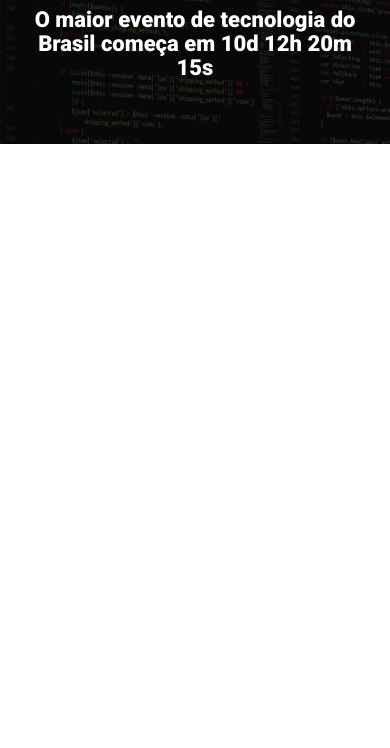
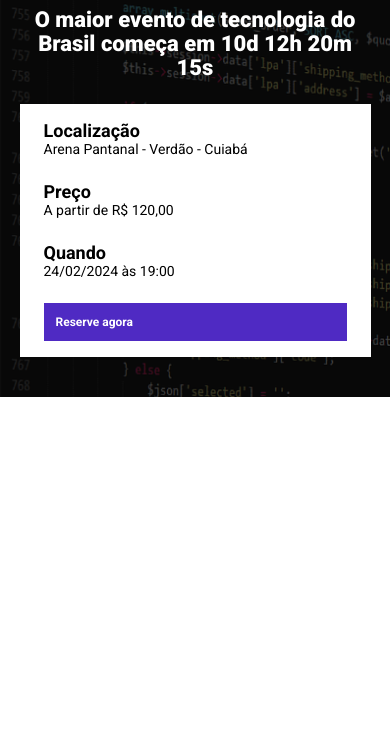
Before and after one commit to zeharoldoparente/EBAC_Talks, a website built with Parcel: page src/index.html in a window 390 px wide. Shown: the part 96-844 px from the top of the page. Built offline with nearby package versions, Linux system fonts and the light colour scheme.

Commit message:
Finish bar info

```diff
--- a/src/index.html
+++ b/src/index.html
@@ -19,6 +19,23 @@
             <p class="hero__text">
                O maior evento de tecnologia do Brasil começa em 10d 12h 20m 15s
             </p>
+            <div class="infos-bar">
+               <ul class="infos-bar__infos">
+                  <li class="infos-bar__infos__item">
+                     <b>Localização</b>
+                     Arena Pantanal - Verdão - Cuiabá
+                  </li>
+                  <li class="infos-bar__infos__item">
+                     <b>Preço</b>
+                     A partir de R$ 120,00
+                  </li>
+                  <li class="infos-bar__infos__item">
+                     <b>Quando</b>
+                     24/02/2024 às 19:00
+                  </li>
+               </ul>
+               <a class="button button--primary" href="#">Reserve agora</a>
+            </div>
          </div>
       </header>
       <script src="scripts/main.js"></script>
--- /dev/null
+++ b/src/styles/components/_button.scss
@@ -0,0 +1,23 @@
+.button {
+   padding: 12px;
+   font-size: 12px;
+   font-weight: bold;
+   text-decoration: none;
+   text-align: center;
+   white-space: nowrap;
+
+   &--primary {
+      color: #fff;
+      background-color: #4f2ac3;
+   }
+
+   @media (max-width: 640px) {
+      display: block;
+      width: 100%;
+   }
+
+   @media (max-width: 1024px) {
+      display: flex;
+      align-items: center;
+   }
+}
--- /dev/null
+++ b/src/styles/components/_infos_bar.scss
@@ -0,0 +1,38 @@
+.infos-bar {
+   padding: 16px 24px;
+   background-color: #fff;
+   display: flex;
+   justify-content: space-between;
+   &__infos {
+      display: flex;
+      gap: 40px;
+
+      &__item {
+         font-size: 14px;
+         color: #000;
+
+         b {
+            font-size: 18px;
+            display: block;
+            color: #000;
+         }
+      }
+   }
+
+   @media (max-width: 640px) {
+      display: block;
+
+      &__infos {
+         display: block;
+
+         &__item {
+            margin-bottom: 24px;
+         }
+      }
+   }
+   @media (max-width: 1024px) {
+      &__infos {
+         gap: 16px;
+      }
+   }
+}
--- a/src/styles/main.scss
+++ b/src/styles/main.scss
@@ -1,10 +1,13 @@
 @use "hero";
+@use "components/infos_bar";
+@use "components/button";
 * {
    margin: 0;
    padding: 0;
    box-sizing: border-box;
    font-family: Roboto, sans-serif;
    color: #fff;
+   list-style: none;
 }
 
 .container {
```
